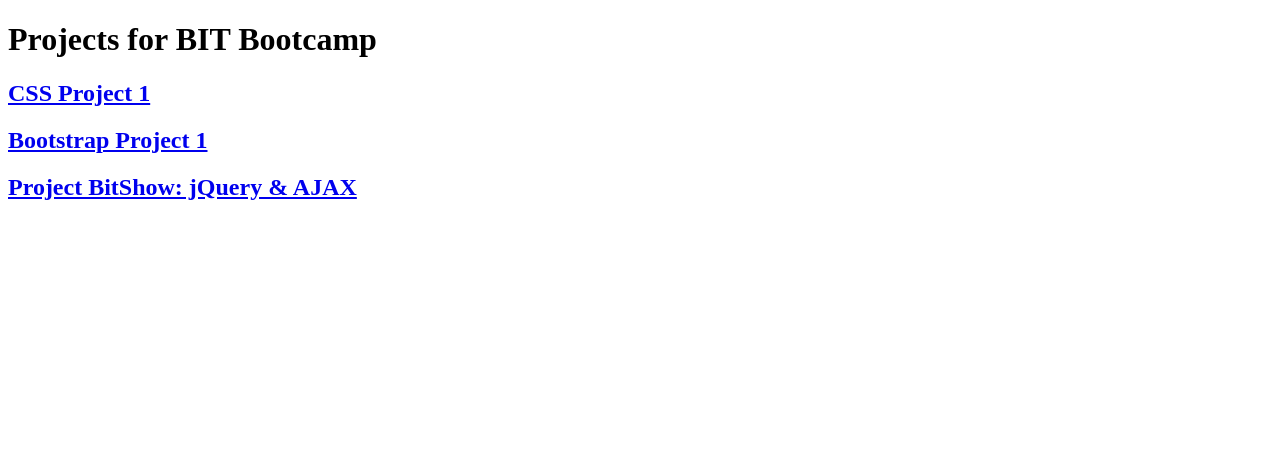
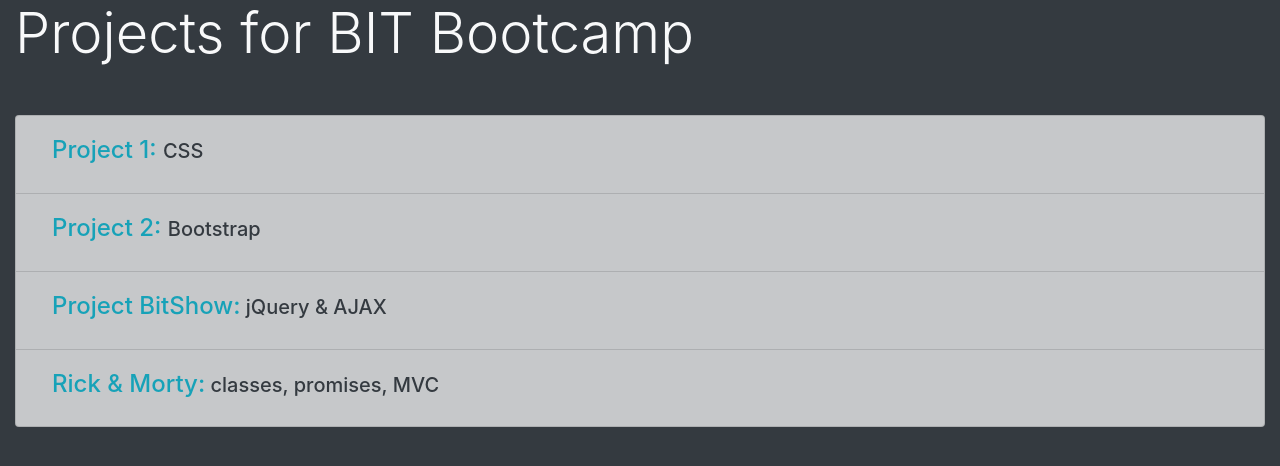
Before and after one commit to Sonya-M/Sonya-M.github.io, a plain HTML site: page index.html in a window 1280 px wide. Drawn offline with nearby package versions, Linux system fonts and the light colour scheme.

Commit message:
added some basic style to main page

```diff
--- a/index.html
+++ b/index.html
@@ -1,15 +1,47 @@
 <!DOCTYPE html>
 <html lang="en">
+
 <head>
     <meta charset="UTF-8">
     <meta http-equiv="X-UA-Compatible" content="IE=edge">
     <meta name="viewport" content="width=device-width, initial-scale=1.0">
+    <link rel="stylesheet" href="https://stackpath.bootstrapcdn.com/bootstrap/4.3.1/css/bootstrap.min.css"
+        integrity="sha384-ggOyR0iXCbMQv3Xipma34MD+dH/1fQ784/j6cY/iJTQUOhcWr7x9JvoRxT2MZw1T" crossorigin="anonymous">
     <title>Document</title>
 </head>
-<body>
-    <h1>Projects for BIT Bootcamp</h1>
-    <h2><a href="./CSS_project1/index.html">CSS Project 1</a><a href=""></a><a href=""></a></h2>
-    <h2><a href="./Bootstrap_project1/index.html">Bootstrap Project 1</a></h2>
-    <h2><a href="./Project_BitShow/index.html">Project BitShow: jQuery & AJAX </a></h2>
+
+<body class="bg-dark text-light">
+    <div class="container-fluid ">
+        <h1 class="h1 display-4">Projects for BIT Bootcamp</h1>
+        <!-- <h2><a href="./CSS_project1/index.html">CSS Project 1</a><a href=""></a><a href=""></a></h2>
+        <h2><a href="./Bootstrap_project1/index.html">Bootstrap Project 1</a></h2>
+        <h2><a href="./Project_BitShow/index.html">Project BitShow: jQuery & AJAX </a></h2>
+        <h2><a href="./RickAndMorty/index.html">Rick & Morty: classes, promises, MVC</a></h2> -->
+
+        <nav class="nav flex-column my-5">
+            <ul class="list-group ">
+                <li class="list-group-item list-group-item-action list-group-item-dark "><a
+                        class="nav-link h5 text-dark" href="./CSS_project1/index.html"><span class="h4 text-info">
+                            Project 1:
+                        </span>CSS</a></li>
+                <li class="list-group-item list-group-item-action list-group-item-dark"><a class="nav-link h5 text-dark"
+                        href="./Bootstrap_project1/index.html"><span class="h4 text-info">Project 2:
+                        </span>Bootstrap</a>
+                </li>
+                <li class="list-group-item list-group-item-action list-group-item-dark"><a class="nav-link h5 text-dark"
+                        href="./Project_BitShow/index.html"><span class="h4 text-info">Project BitShow:</span> jQuery &
+                        AJAX</a></li>
+                <li class="list-group-item list-group-item-action list-group-item-dark">
+                    <a class="nav-link h5 text-dark" href="./RickAndMorty/index.html"><span class="h4 text-info">Rick &
+                            Morty:</span>
+                        classes, promises,
+                        MVC</a>
+                </li>
+            </ul>
+        </nav>
+
+    </div>
+
 </body>
+
 </html>
```
